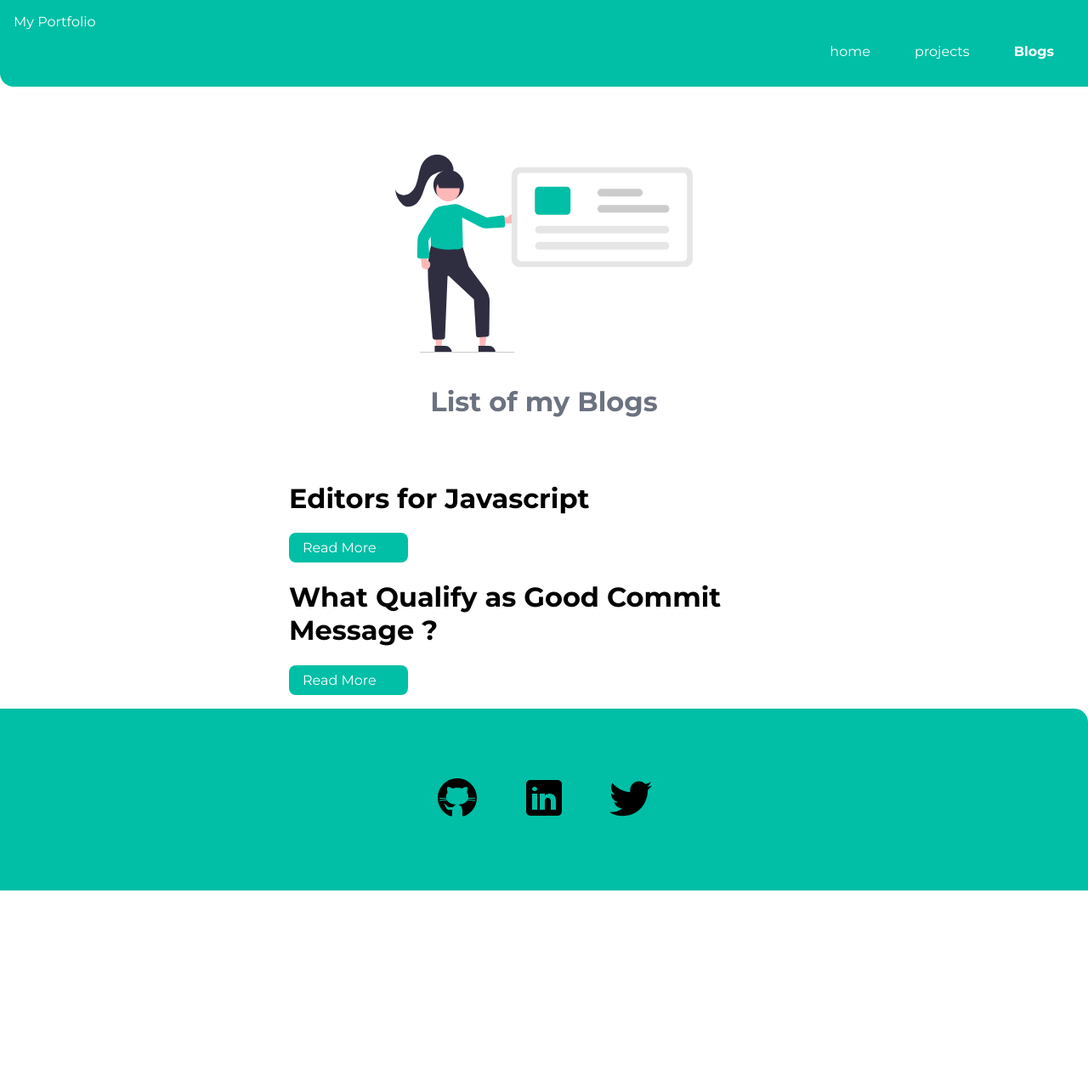
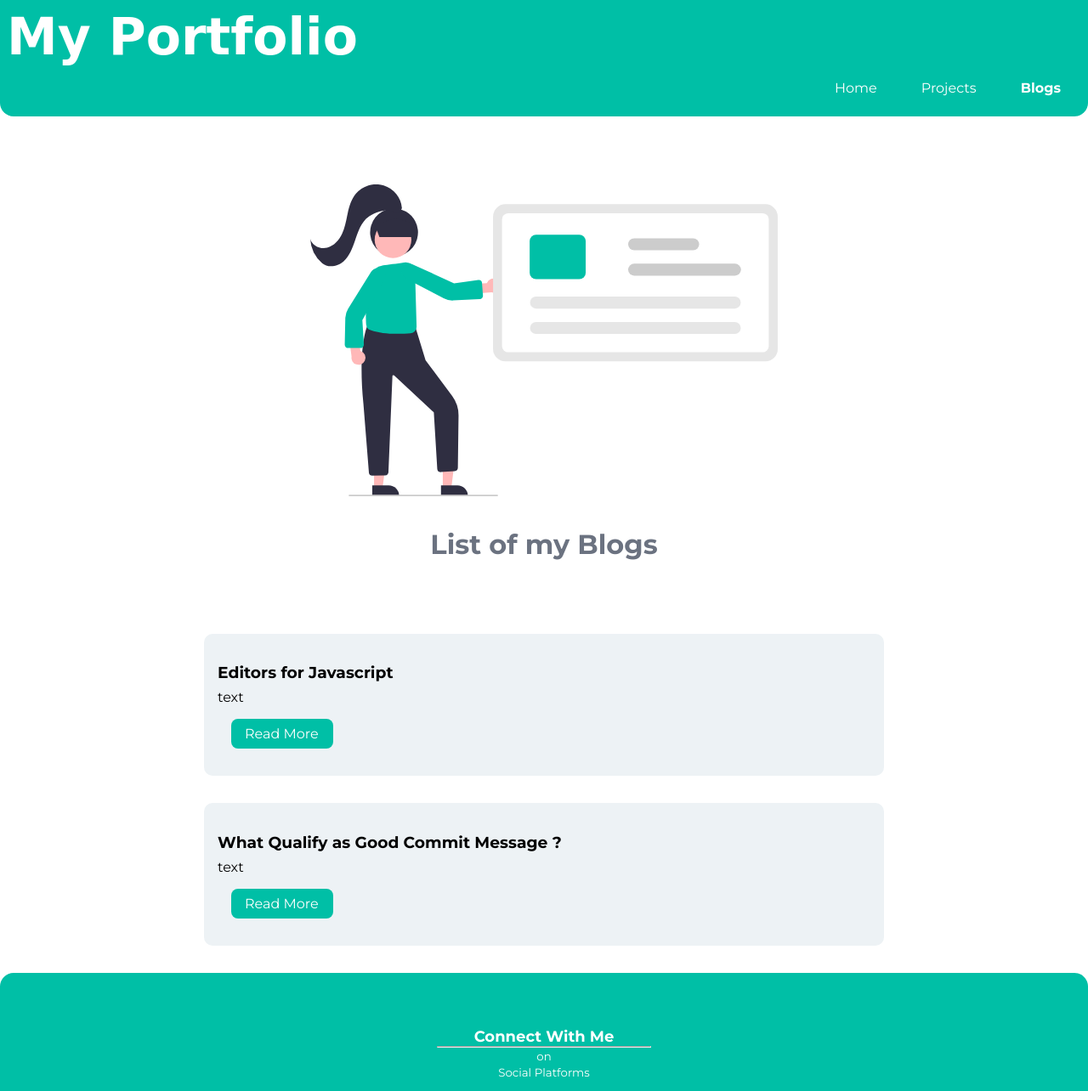
Before and after one commit to sushil-mod/sushil-site, a plain HTML site: page blogs.html in a window 1280 px wide. Shown: the top 1284 px of the page at 85% size. Before the commit the page ends 1048 px from the top, so only its background shows below. Drawn offline with Linux system fonts and the light colour scheme; a web font is replaced by a local one.

Commit message:
style: nav,footer and body

```diff
--- a/blogs.html
+++ b/blogs.html
@@ -12,17 +12,18 @@
     <nav class="navigation container">
         <div class="nav-batman">My Portfolio</div>
         <ul class="list-non-bullet nav-pills">
-            <li class="list-item-inline" >
-                <a class="link " href="/">home</a>
+            <li class="list-item-inline">
+                <a class="link " href="./index.html">Home</a>
             </li>
-            <li class="list-item-inline" >
-                <a class="link " href="/">projects</a>
+            <li class="list-item-inline">
+                <a class="link" href="/projects.html">Projects</a>
             </li>
-            <li class="list-item-inline" >
+            <li class="list-item-inline">
                 <a class="link link-active" href="/">Blogs</a>
             </li>
         </ul>
     </nav>
+
 
     <header class="port">
         <img class="port-img" src="/images/blog.svg" />
@@ -31,26 +32,35 @@
 
     <ul class="list-non-bullet">
         <li>
-            <div class="container container-center">
-                <h1>Editors for Javascript</h1>
-                <p> </p>
+            <section class="project-section">
+                <div class="project-container project-div">
+                <h3>Editors for Javascript</h3>
+                <p> text </p>
                 <a class="link link-primary" href="./blogfirst.html">Read More</a>
 
             </div>
+        </section>
+
         </li>
         <li>
-            <div class="container container-center">
-                <h1>What Qualify as Good Commit Message ?</h1>
-                <p> </p>
+            <section class="project-section">
+                <div class="project-container project-div">
+                <h3>What Qualify as Good Commit Message ?</h3>
+                <p> text </p>
                 <a class="link link-primary" href="./blogsecond.html">Read More</a>
 
             </div>
+        </section>
+
         </li>
 
     </ul>
 
     <footer class="footer">
-        <div class="footer-header"></div>
+        <div class="footer-header"> Connect With Me  </div>
+          <hr>
+          <small>on</small> <br>
+         <small>Social Platforms</small>
         <ul class="social-links list-non-bullet">
             <li class="list-item-inline">
                 <a class="link"  href="https://github.com/sushil-mod">  <img src="images/github.svg" />
--- a/styles.css
+++ b/styles.css
@@ -1,5 +1,5 @@
 @import url('https://fonts.googleapis.com/css2?family=Montserrat:wght@400;700&display=swap');
-
+@import url('https://fonts.googleapis.com/css2?family=Birthstone&display=swap');
 :root {
     --primary-color:#00BFA6;
     --off-white: #F3F4F6;
@@ -8,30 +8,29 @@
 
 body {
     font-family: 'Montserrat', sans-serif;
-    margin: 0px
+    margin: 0px ;
 }
 
 hr {
     margin: 2rem 0rem;
 }
 
-/** spaces **/
 
 .margin-md {
-    margin: 2rem;
+    margin: 2rem 0rem;
 }
 
-/** container **/
 .container {
     padding: 0rem 1rem;
+
 }
 
 .container-center {
     max-width: 600px;
+    width: 100%;
     margin: auto;
 }
 
-/** links **/
 .link {
     box-sizing: border-box;
     text-decoration: none;
@@ -43,8 +42,8 @@ hr {
     border-radius: 0.5rem;
     color: white;
     display: block;
-    max-width: 140px;
-    margin: 1rem 1rem 1rem 0rem;
+    max-width: 120px;
+    margin: 1rem ;
 }
 
 .link-secondary {
@@ -52,13 +51,11 @@ hr {
     border-radius: 0.5rem;
     border: 1px solid var(--primary-color);
     display: block;
-    max-width: 140px;
-    margin: 1rem 1rem 1rem 0rem;
+    max-width: 120px;
+    margin: 1rem ;
 }
 
-/** look into BEM naming convention for CSS **/
 
-/** lists **/
 
 .list-non-bullet {
     list-style: none;
@@ -70,16 +67,22 @@ hr {
     padding: 0rem 0.5rem;
 }
 
-/** navigation **/
 
 .navigation {
     background-color: var(--primary-color);
     color: white;
-    padding: 1rem;
+    padding: 0.5rem;
     border-bottom-left-radius: 1rem;
+    border-bottom-right-radius: 1rem;
 }
 
-.navigation .nav-brand {
+.nav-batman{
+    font-size: 60px;
+    font-family: 'Birthstone', cursive;
+}
+
+.navigation .nav-batman {
+
     font-weight: bold;
 }
 
@@ -95,7 +98,7 @@ hr {
     font-weight: bold;
 }
 
-/** header **/
+
 
 .port {
     padding: 2rem;
@@ -105,7 +108,7 @@ hr {
 
 .port .port-img {
     max-width: 80%;
-    width: 350px;
+    width: 550px;
     display: block;
     margin: auto;
 }
@@ -120,12 +123,17 @@ hr {
     color: var(--primary-color);
 }
 
-/** sections **/
+
 
 .section {
     padding: 2rem;
+    margin: 2rem 0;
+    border-radius: 1rem;
+    text-align: center;
 }
-
+.section p{
+    padding: 0rem 0.5rem;
+}
 .section h1 {
     text-align: center;
 
@@ -135,7 +143,7 @@ hr {
     background-color: var(--off-white);
 }
 
-/** footers **/
+
 
 .footer {
     background-color: var(--primary-color);
@@ -143,6 +151,7 @@ hr {
     text-align: center;
     color: white;
     border-top-right-radius: 1rem;
+    border-top-left-radius: 1rem;
 }
 
 .footer .link {
@@ -157,3 +166,43 @@ hr {
 .footer ul {
     padding-inline-start: 0px;
 }
+.footer hr{
+    width: 20%;
+    margin: auto;
+}
+
+.project-container {
+    width: 90%;
+    max-width: 800px;
+    margin: auto;
+}
+
+.project-section {
+    margin: 2rem 0rem;
+}
+
+.project-section h3 {
+    margin-bottom: 0.2rem;
+}
+
+.project-section p {
+    text-align: justify;
+}
+
+.project-div {
+    box-sizing: border-box;
+    background-color:  #EDF2F5;
+    padding: 1rem;
+    border-radius: 10px;
+}
+
+.project-div p {
+    margin-top: 0.5rem;
+}
+
+.project-div span {
+    padding: 0rem 0.5rem;
+    color:white;
+    background-color: #6B7280;
+    border-radius: 10px;
+}
```
Also changed, not shown: blogfirst.html (+11 -7 lines), blogsecond.html (+11 -7 lines), index.html (+9 -5 lines), projects.html (+74 -28 lines).
